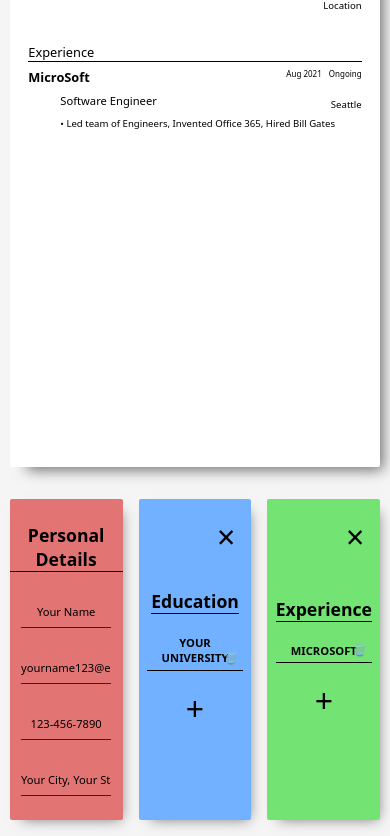
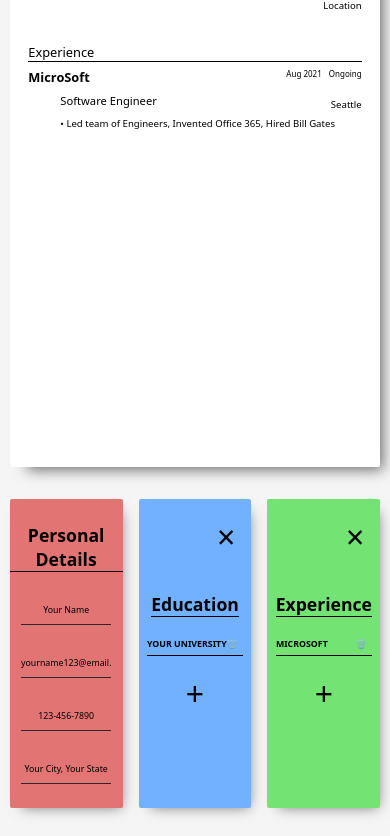
Before and after one commit to Hammed74/cv-application, a React (Vite) app: page / in a window 390 px wide. Shown: the part 366-1202 px from the top of the page. Built offline with nearby package versions, Linux system fonts and the light colour scheme.

Commit message:
changed font size for responsiveness

```diff
--- a/src/index.css
+++ b/src/index.css
@@ -138,6 +138,8 @@ h2{
 .dates-container{
   display: flex;
   justify-content: space-between;
+  flex-wrap: wrap;
+  width: 90%;
 }
 .startDate{
   width: 40%;
@@ -429,6 +431,15 @@ font-size: 0.5rem;
     margin-bottom: 1rem;
   }
 
+  .form-elements input{
+    font-size: 0.55rem;
+  }
+
+  .form-elements li{
+    text-align: left;
+    font-size: 0.55rem;
+  }
+
   .education-details{
     min-width: 30%;
   }
```
